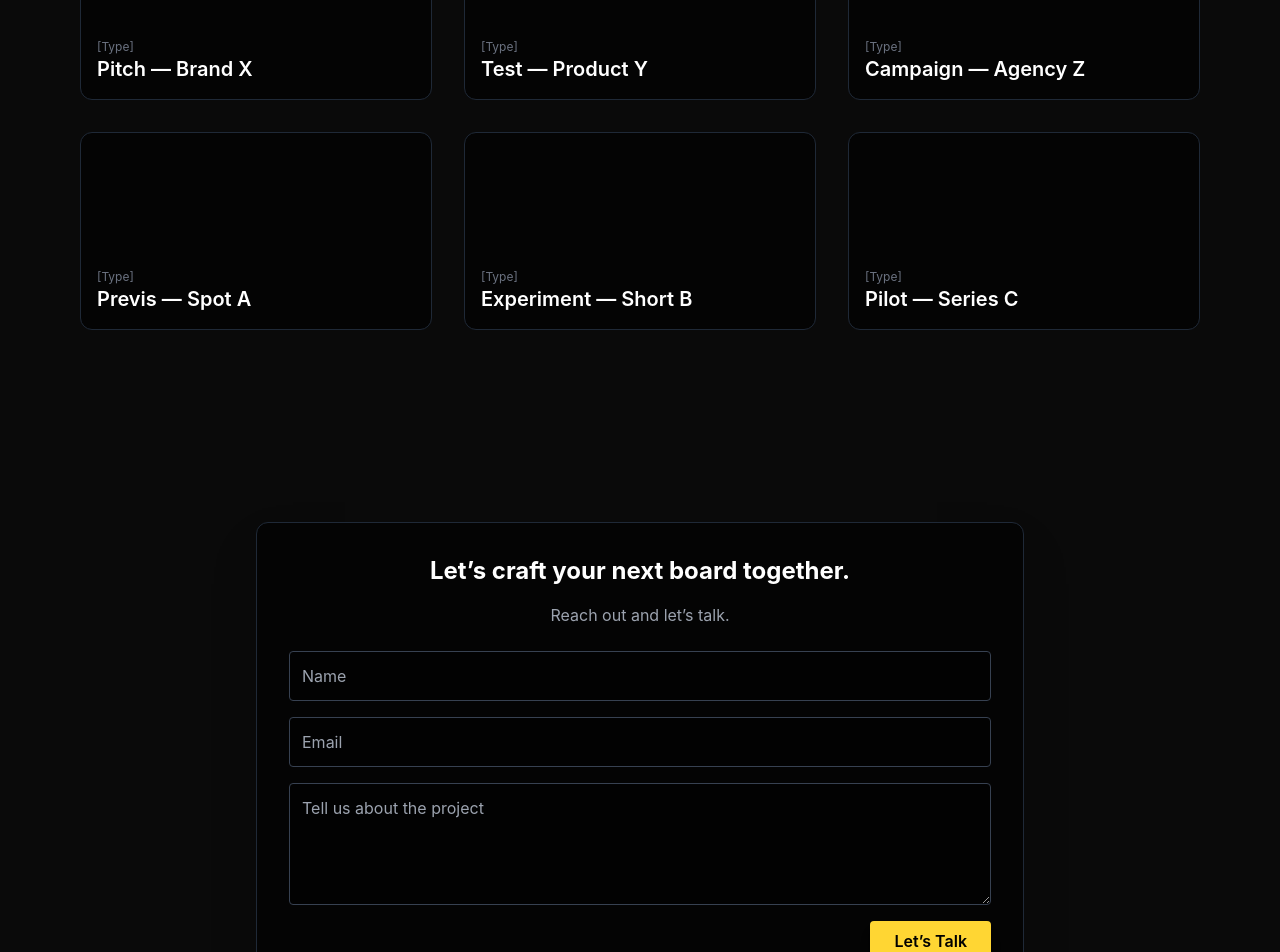
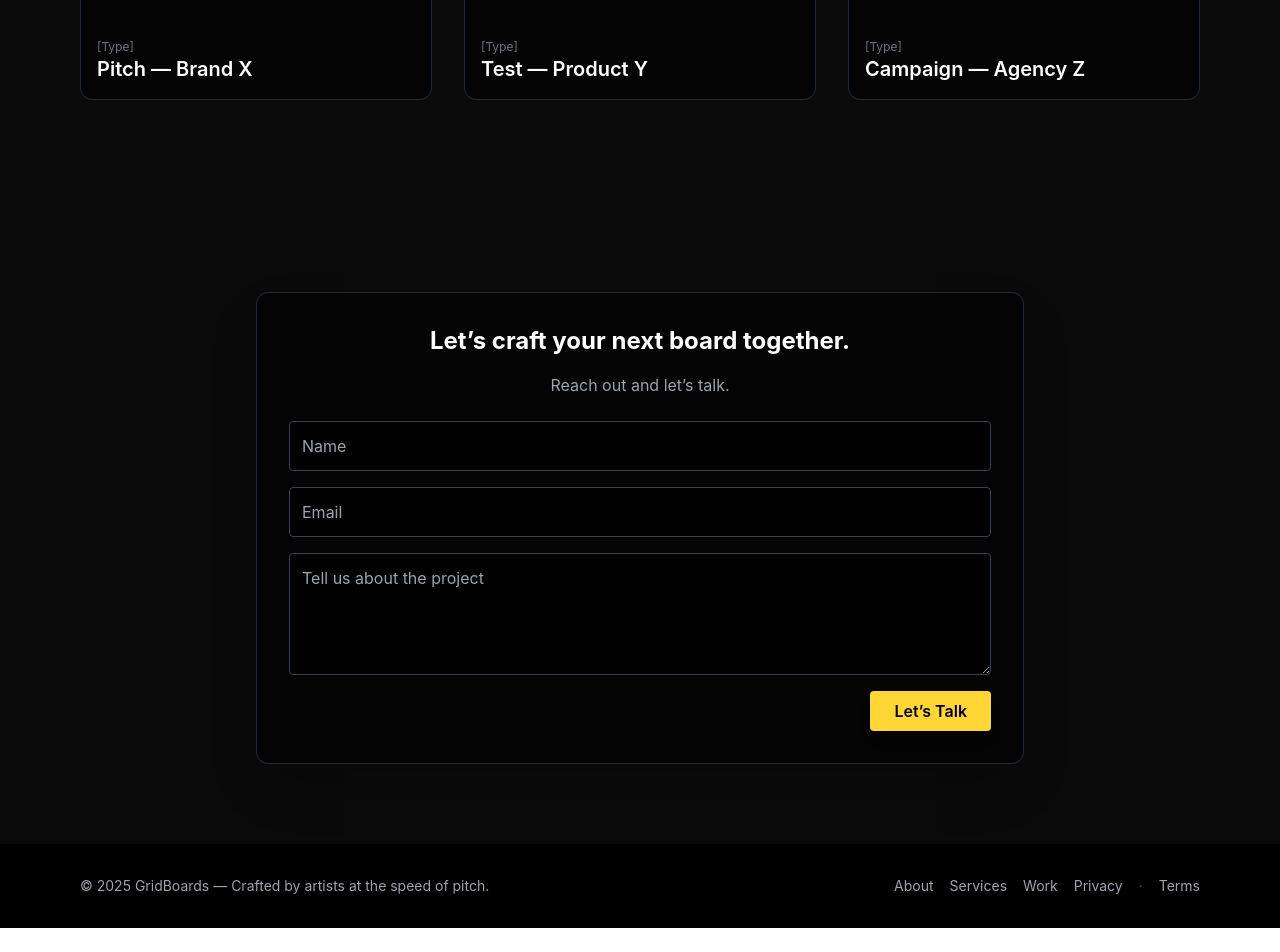
Before and after one commit to agarofobia/grid.boards.web, a React (Vite) app: page / in a window 1280 px wide. Shown: the part 3660-4612 px from the top of the page. After the commit the page ends 4588 px from the top, so only its background shows below. Built offline with nearby package versions, Linux system fonts and the light colour scheme.

Commit message:
feat: Contacto asíncrono y reducción de proyectos en Work a 3

```diff
--- a/src/components/Contact.jsx
+++ b/src/components/Contact.jsx
@@ -1,20 +1,64 @@
-// src/components/Contact.jsx - ¡Versión Final con Borde Sutil!
+// src/components/Contact.jsx - Componente de formulario de contacto con envío asíncrono (AJAX).
 
-import React from 'react';
+import React, { useState } from 'react';
+
+// URL del endpoint de Formspree para recibir los datos del formulario.
+const FORM_ENDPOINT = "https://formspree.io/f/mgvgyeab";
 
 export default function Contact() {
+    // Inicializa el estado para la retroalimentación al usuario (éxito, error, enviando).
+    const [status, setStatus] = useState("");
+
+    // Función asíncrona que maneja la lógica de envío de datos del formulario.
+    const handleSubmit = async (e) => {
+        // Previene el comportamiento predeterminado del formulario (evita la recarga y la redirección).
+        e.preventDefault();
+
+        // Establece el estado a "Enviando..."
+        setStatus("Sending...");
+
+        // Crea un objeto FormData a partir del formulario para capturar los campos.
+        const data = new FormData(e.target);
+
+        try {
+            // Envía la solicitud POST al endpoint del servicio de formularios.
+            const response = await fetch(FORM_ENDPOINT, {
+                method: 'POST',
+                body: data,
+                headers: {
+                    'Accept': 'application/json'
+                }
+            });
+
+            if (response.ok) {
+                // Envío exitoso: Muestra mensaje de éxito y resetea los campos.
+                setStatus("Message sent successfully! We'll be in touch soon.");
+                e.target.reset();
+            } else {
+                // Manejo de errores de respuesta HTTP del servicio.
+                setStatus("An error occurred. Please try again later.");
+            }
+        } catch (error) {
+            // Manejo de errores de red o de la función fetch.
+            console.error("Fetch error:", error);
+            setStatus("Network error. Could not send the message.");
+        }
+    };
+
     return (
-        // Sección con padding vertical estándar
+        // Contenedor de la sección de contacto con espaciado vertical.
         <section id="contact" className="py-20 px-6 md:px-20">
 
-            {/* MARCO PRINCIPAL: Cambio CLAVE: border-2 border-white a border border-gray-800 */}
+            {/* MARCO PRINCIPAL: Contenedor centrado con fondo semitransparente y borde sutil. */}
             <div className="max-w-3xl mx-auto p-8 border border-gray-800 rounded-xl shadow-2xl bg-black/60">
 
                 <h2 className="text-2xl font-bold mb-4 text-center">Let’s craft your next board together.</h2>
                 <p className="text-center text-gray-400 mb-6">Reach out and let’s talk.</p>
 
-                <form className="grid grid-cols-1 gap-4">
-                    {/* Campos de Input: Se mantienen los estilos de transparencia */}
+                {/* Formulario que usa la función handleSubmit para el envío asíncrono. */}
+                <form className="grid grid-cols-1 gap-4" onSubmit={handleSubmit}>
+
+                    {/* Campo de input: Nombre. */}
                     <input
                         className="p-3 rounded bg-black/40 border border-gray-700 text-white placeholder-gray-400 focus:ring-brand-yellow focus:border-brand-yellow"
                         placeholder="Name"
@@ -22,6 +66,7 @@ export default function Contact() {
                         required
                     />
 
+                    {/* Campo de input: Correo electrónico. */}
                     <input
                         className="p-3 rounded bg-black/40 border border-gray-700 text-white placeholder-gray-400 focus:ring-brand-yellow focus:border-brand-yellow"
                         placeholder="Email"
@@ -30,6 +75,7 @@ export default function Contact() {
                         required
                     />
 
+                    {/* Área de texto: Mensaje del proyecto. */}
                     <textarea
                         className="p-3 rounded bg-black/40 border border-gray-700 text-white placeholder-gray-400 focus:ring-brand-yellow focus:border-brand-yellow"
                         rows="4"
@@ -38,11 +84,31 @@ export default function Contact() {
                         required
                     ></textarea>
 
-                    <div className="text-right">
+                    {/* Contenedor del botón de envío y mensaje de estado. */}
+                    <div className="text-right flex justify-end items-center gap-4">
+
+                        {/* Muestra el mensaje de estado (éxito, enviando, error) con estilos dinámicos. */}
+                        {/* CAMBIO CLAVE: Solo mostramos "Sending..." o el mensaje de éxito/error. */}
+                        {status && (
+                            <p className={`text-sm font-semibold transition-opacity duration-300 ${status.includes('success') ? 'text-green-400' : status.includes('Sending') ? 'text-brand-yellow' : 'text-red-400'}`}>
+                                {status}
+                            </p>
+                        )}
+
                         <button
                             type="submit"
-                            className="px-6 py-2 bg-brand-yellow text-black font-semibold rounded shadow-lg hover:bg-yellow-500 transition duration-300"
+                            // Deshabilita el botón mientras el envío está en curso.
+                            disabled={status === "Sending..."}
+                            className={`px-6 py-2 text-black font-semibold rounded shadow-lg transition duration-300
+                                ${status === "Sending..."
+                                    // Aplica estilo gris/deshabilitado cuando se está enviando
+                                    ? 'bg-gray-500 cursor-not-allowed'
+                                    // Aplica estilo normal cuando no se está enviando
+                                    : 'bg-brand-yellow hover:bg-yellow-500'
+                                }
+                            `}
                         >
+                            {/* CAMBIO CLAVE: El texto del botón siempre es "Let’s Talk" */}
                             Let’s Talk
                         </button>
                     </div>
--- a/src/components/Work.jsx
+++ b/src/components/Work.jsx
@@ -120,9 +120,10 @@ export default function Work() {
                     </p>
                 </div>
 
-                {/* Grid de Portafolio (3x2) */}
+                {/* Grid de Portafolio (Cambiado a solo 3 elementos) */}
+                {/* La clase de la cuadrícula (lg:grid-cols-3) funciona perfecto para 3 elementos */}
                 <div className="grid grid-cols-1 md:grid-cols-2 lg:grid-cols-3 gap-8">
-                    {projectsData.map((project, index) => (
+                    {projectsData.slice(0, 3).map((project, index) => (
                         <WorkCard
                             key={index}
                             type={project.type}
```
